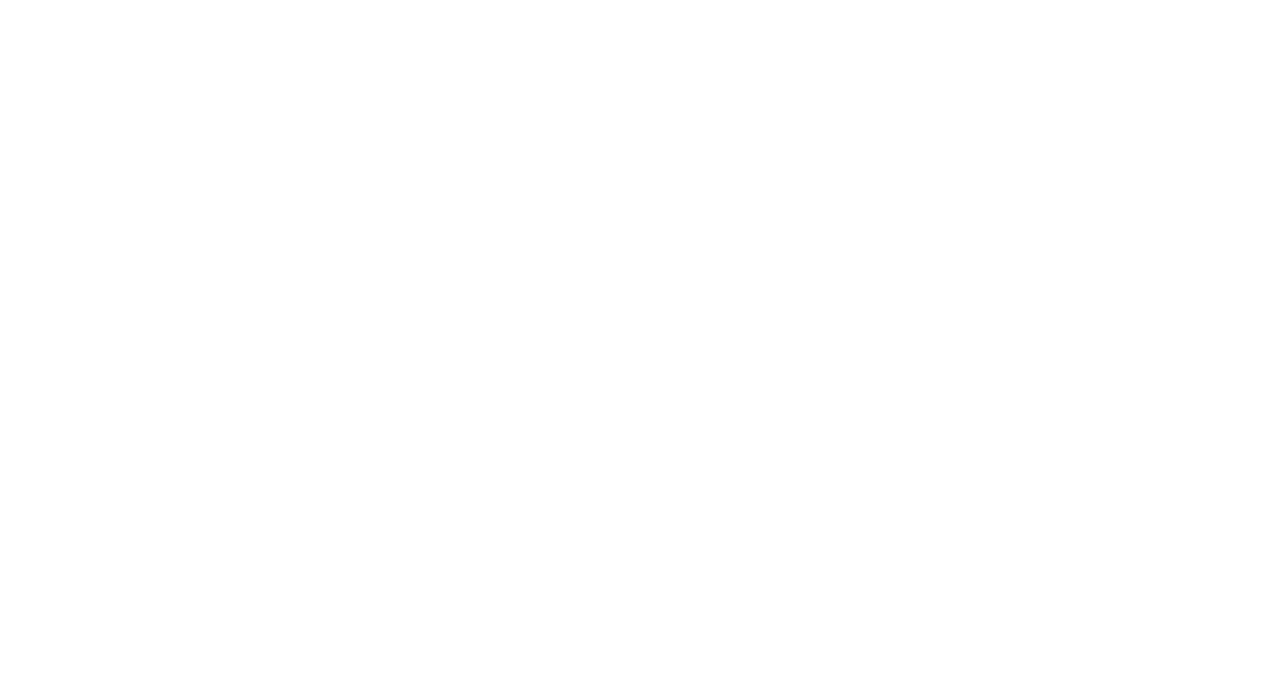
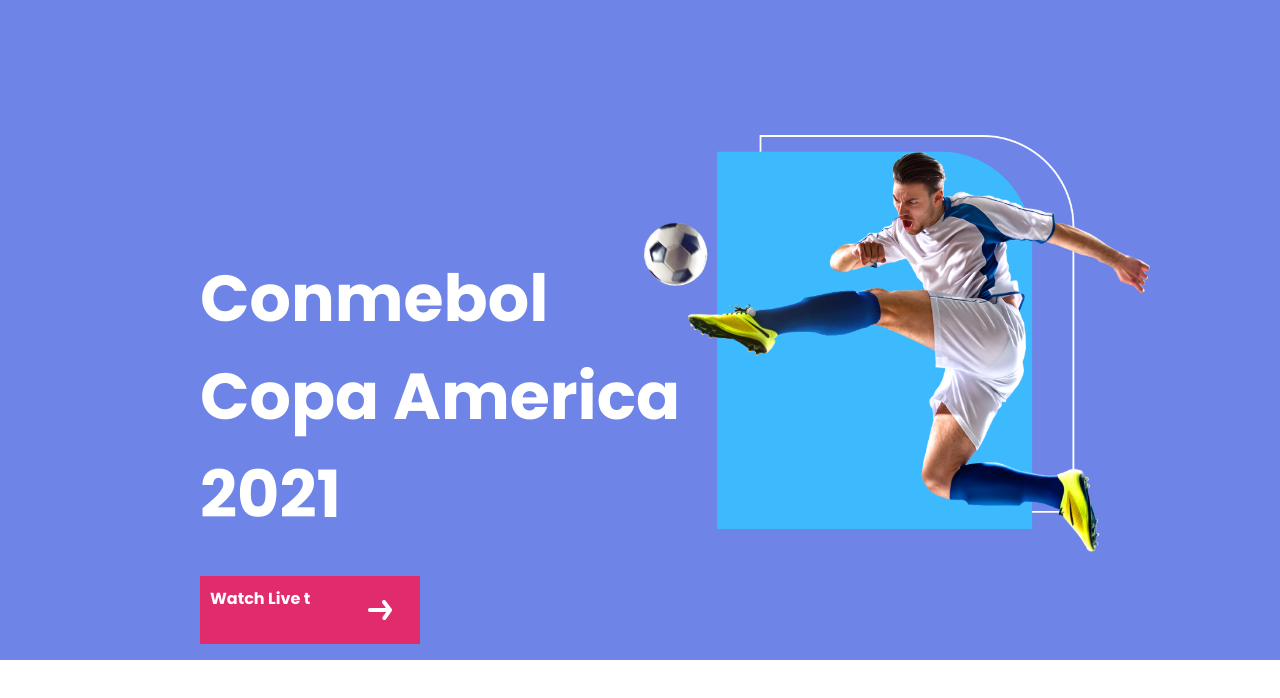
Before and after one commit to ronysarker49/responsive-football-main-css3, a plain HTML site: page responsive-football-main/index.html in a window 1280 px wide. Drawn offline with Linux system fonts and the light colour scheme.

Commit message:
top-banner

```diff
--- a/responsive-football-main/index.html
+++ b/responsive-football-main/index.html
@@ -6,11 +6,41 @@
     <meta http-equiv="X-UA-Compatible" content="IE=edge">
     <meta name="viewport" content="width=device-width, initial-scale=1.0">
     <title>Responsive-Football-Main</title>
+    <!-- fontstyle -->
+    <link rel="preconnect" href="https://fonts.googleapis.com">
+    <link rel="preconnect" href="https://fonts.gstatic.com" crossorigin>
+    <link href="https://fonts.googleapis.com/css2?family=Poppins:wght@700;800&display=swap" rel="stylesheet">
     <!-- stylesheet -->
     <link rel="stylesheet" href="styles/style.css">
 </head>
 
 <body>
+    <!-- header start -->
+    <header>
+
+    </header>
+    <!-- header end -->
+
+    <!-- main section start -->
+    <main>
+        <section class="top-banner">
+
+            <div class="half-width">
+                <h1 id="america">Conmebol Copa America 2021</h1>
+                <p>Watch Live <span> <img src="responsive-football-main/images/Social Icons/login2.png" alt="">t</span>
+                </p>
+
+            </div>
+
+            <div class="banner-imges">
+                <img src="responsive-football-main/images/banner.png" alt="">
+            </div>
+        </section>
+
+    </main>
+    <section class="players blog">
+
+    </section>
 
 </body>
 
--- a/responsive-football-main/styles/style.css
+++ b/responsive-football-main/styles/style.css
@@ -0,0 +1,68 @@
+
+/* top-banner */
+body{
+    font-family: 'Poppins', sans-serif;
+    background-color: white;
+
+    margin: 0;
+
+}
+ .top-banner{
+     display: flex;
+     background-color: rgb(110, 132, 231);
+
+
+
+ }
+ .half-width{
+     width: 50%;
+
+
+
+ }
+
+.banner-imges{
+    width: 50%;
+}
+ .banner-imges img{
+     width: 80%;
+     padding-top: 135px;
+     padding-right: 50px;
+     transition: width 2s, transform 2s ;
+
+ }
+ .banner-imges img:hover{
+     width: 600px;
+     transform: rotate(360deg);
+
+
+
+ }
+ #america{
+     font-size: 65px;
+     height: 230px;
+     width: 485px;
+     /* padding: 20% 15% 10%; */
+     color: white;
+     margin: 250px 50px 80px 200px;
+
+
+
+ }
+ .half-width p{
+    background-color: #E02C6D;
+    width: 200px;
+    padding: 10px;
+    margin-left: 200px;
+    float: left;
+    color: white;
+    font-size: 16px;
+    font-weight: normal;
+    text-align: left;
+ }
+ .half-width p span img{
+     display: block;
+     float: right;
+     padding-top: 0px;
+     text-align: center;
+ }
```
Also changed, not shown: responsive-football-main/responsive-football-main/images/Social Icons/login2.png (added).
